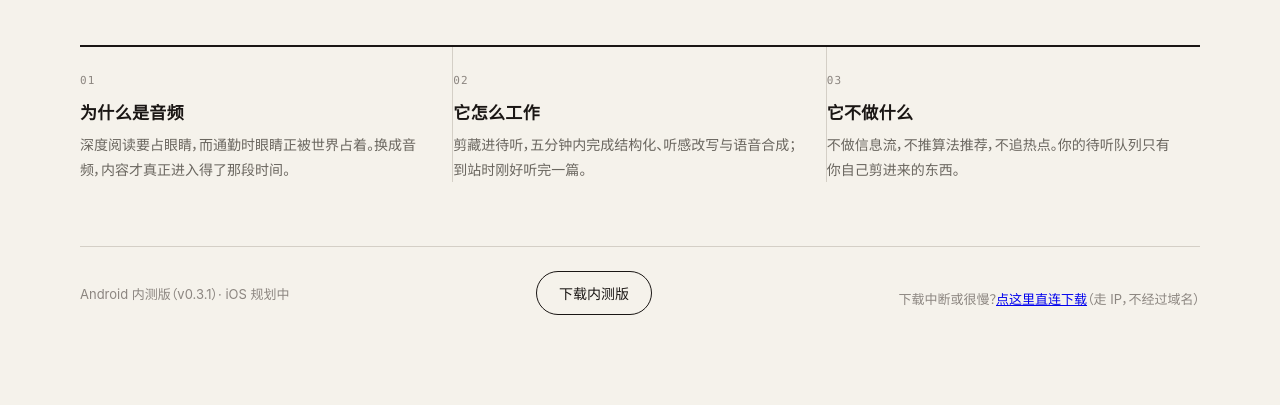
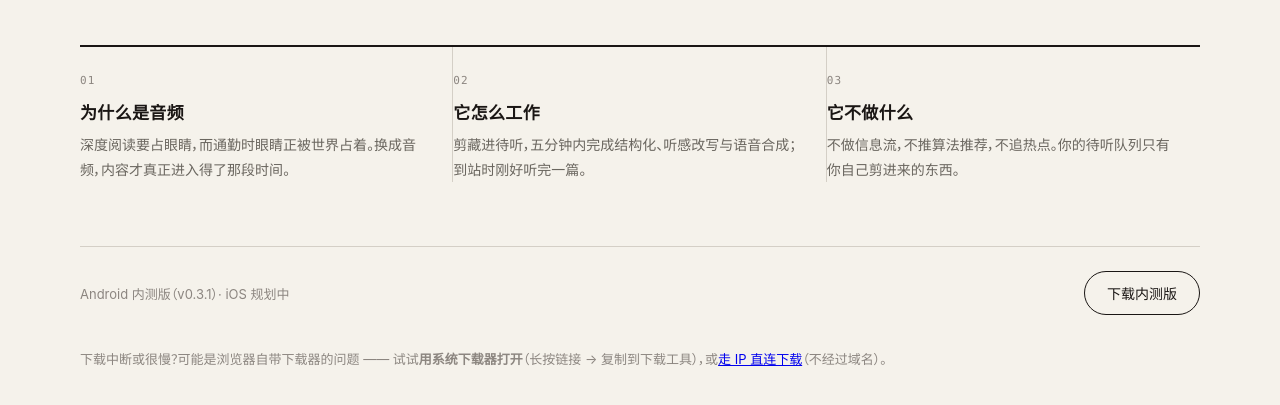
Before and after one commit to Hornet2022/stashbox, a website: page infra/web/index.html in a window 1280 px wide. Shown: the part 523-928 px from the top of the page. Drawn offline with Linux system fonts and the light colour scheme.

Commit message:
fix(infra): 下载提示改对 —— 是浏览器下载器，不是线路
生产日志给出了同机同网的对照：

    117.154.101.49  GET /downloads/…apk  200  3836512  AndroidDownloadManager/16  ← 系统下载器：完整下完
    117.154.101.49  GET /downloads/…apk  200   147456  MiuiBrowser                ← 小米浏览器：断
    117.154.101.49  GET /downloads/…apk 206       22    MiuiBrowser                ← 它的续传也只拿到 22 字节

**同一个 IP、同一个网络、同一个文件**：系统下载器完整下完，小米浏览器反复断。
服务器侧全部清白（无 OOM、nginx 没重启、Range 206 正常、nginx 无错误日志、
出网累计 578MB 远未到配额）。

所以问题在**小米浏览器自带的下载器**，不在网络、也不在服务器。上一版提示
写的是「直连下载」，对这类用户无效 —— 同一个下载器，换地址没用。改成
「用系统下载器打开 / 走 IP 直连」，把两条路都给出去。

```diff
--- a/infra/web/index.html
+++ b/infra/web/index.html
@@ -398,7 +398,7 @@ a.btn { text-decoration: none; }
     <div class="cta-row">
       <p class="cta-note">Android 内测版（v0.3.1）· iOS 规划中</p>
       <a class="btn" href="/downloads/tingxia-0.3.1.apk" download>下载内测版</a>
-      <p class="cta-note" style="margin-top:10px">下载中断或很慢？<a href="https://8.148.9.151/downloads/tingxia-0.3.1.apk" download>点这里直连下载</a>（走 IP，不经过域名）</p>
+      <p class="cta-note" style="margin-top:10px">下载中断或很慢？可能是浏览器自带下载器的问题 —— 试试<strong>用系统下载器打开</strong>（长按链接 → 复制到下载工具），或<a href="https://8.148.9.151/downloads/tingxia-0.3.1.apk" download>走 IP 直连下载</a>（不经过域名）。</p>
     </div>
   </main>
 </div>
@@ -454,7 +454,7 @@ function vBroadsheet() {
     <div class="cta-row">
       <p class="cta-note">Android 内测版（v0.3.1）· iOS 规划中</p>
       <a class="btn" href="/downloads/tingxia-0.3.1.apk" download>下载内测版</a>
-      <p class="cta-note" style="margin-top:10px">下载中断或很慢？<a href="https://8.148.9.151/downloads/tingxia-0.3.1.apk" download>点这里直连下载</a>（走 IP，不经过域名）</p>
+      <p class="cta-note" style="margin-top:10px">下载中断或很慢？可能是浏览器自带下载器的问题 —— 试试<strong>用系统下载器打开</strong>（长按链接 → 复制到下载工具），或<a href="https://8.148.9.151/downloads/tingxia-0.3.1.apk" download>走 IP 直连下载</a>（不经过域名）。</p>
     </div>
   </main>`;
 }
@@ -542,7 +542,7 @@ function vCommute() {
       <div class="foot">
         <p>Android 内测版（v0.3.1）· iOS 规划中</p>
         <a class="btn" href="/downloads/tingxia-0.3.1.apk" download>下载内测版</a>
-        <p class="cta-note" style="margin-top:10px">下载中断或很慢？<a href="https://8.148.9.151/downloads/tingxia-0.3.1.apk" download>点这里直连下载</a>（走 IP，不经过域名）</p>
+        <p class="cta-note" style="margin-top:10px">下载中断或很慢？可能是浏览器自带下载器的问题 —— 试试<strong>用系统下载器打开</strong>（长按链接 → 复制到下载工具），或<a href="https://8.148.9.151/downloads/tingxia-0.3.1.apk" download>走 IP 直连下载</a>（不经过域名）。</p>
       </div>
     </div>
   </main>`;
```
